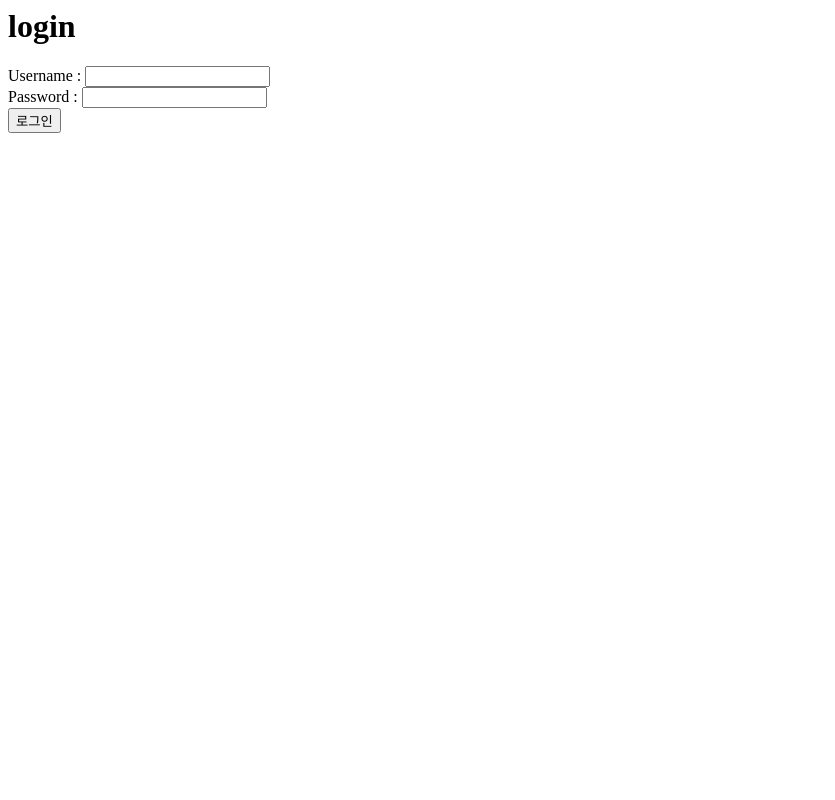
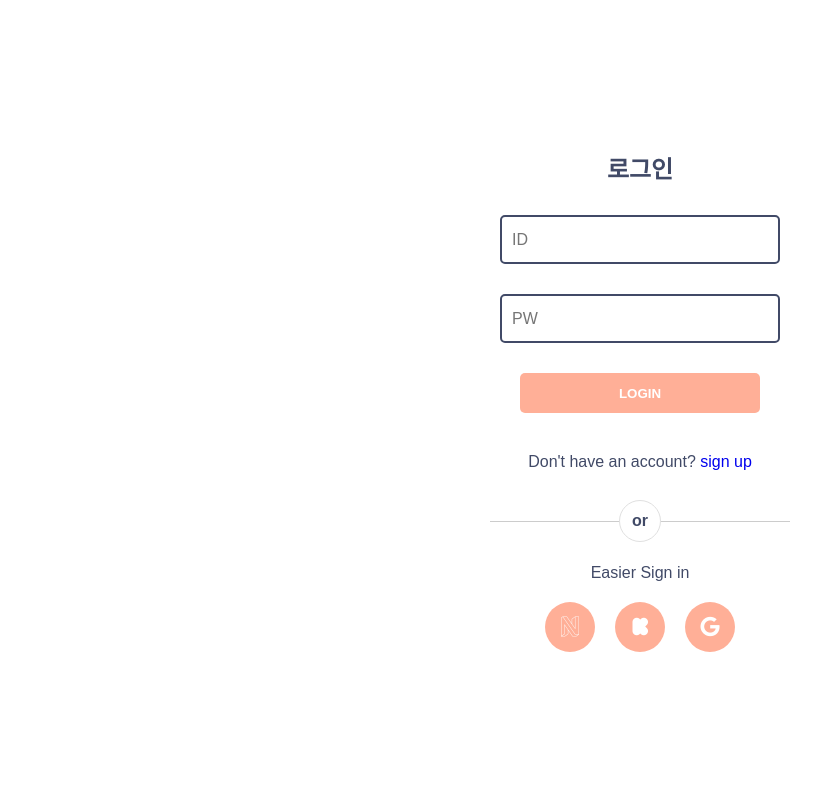
Before and after one commit to janguni/book_project, a Django app: template book/templates/account/login.html in a window 1280 px wide. Shown: the whole page, without its empty margins (0-835 px from the left). Run offline with Django 4.2, Linux system fonts and the light colour scheme; the template is opened without the code that fills it, so the values that code supplies are empty; parts of the project's set-up code (start-up, migrations or seed data) failed here and were passed over; some libraries are stand-ins or nearby versions.

Commit message:
로그인화면

```diff
--- a/book/templates/account/login.html
+++ b/book/templates/account/login.html
@@ -1,15 +1,43 @@
-{% block content %}
-<h1>login</h1>
-<div class="auth">
-    <form action="{% url 'login' %}" method="post">
-        {% csrf_token %}
-        Username :
-        <input type="input" name="username"><br>
-        Password :
-        <input type="password" name="password"><br>
-        <input type="submit" value="로그인">
+<DOCTYPE HTML5>
+<html>
+  <head>
+    <meta charset="UTF-8">
+    <title>Login</title>
+    <link rel="stylesheet" type="text/css" href="./login_style.css">
+    <script src="https://kit.fontawesome.com/51db22a717.js" crossorigin="anonymous">
+    </script>
+  </head>
+
+  <body width="100%" height="100%">
+    <form action="index.html" method="post" class="loginForm">
+      <h2>로그인</h2>
+      <div class="idForm">
+        <input type="text" class="id" placeholder="ID">
+      </div>
+      <div class="passForm">
+        <input type="password" class="pw" placeholder="PW">
+      </div>
+      <button type="button" class="btn" onclick="button()">
+        LOGIN
+      </button>
+      <script>
+      	let button = () => {
+        	alert('메인화면으로 이어지게 구현하기')
+        }
+      </script>
+      <div class="bottomText">
+        Don't have an account? <a href="#">sign up</a>
+      </div>
+      <div class="seperator"><b>or</b></div>
+      <p>Easier Sign in</p>
+      <!--Social login buttons-->
+      <div class="social-icon">
+
+        <!--네이버 카카오 아이콘 없음ㅜㅜ-->
+        <button type="button"><i class="fab fa-neos"></i>
+        <button type="button"><i class="fab fa-kickstarter-k"></i>
+        <button type="button"><i class="fab fa-google"></i></button>
+      </div>
     </form>
-</div>
-
-
-{% endblock %}
+  </body>
+</html>
--- /dev/null
+++ b/book/templates/account/login_style.css
@@ -0,0 +1,138 @@
+*{
+  margin: 0px;
+  padding: 0px;
+  text-decoration: none;
+  font-family:sans-serif;
+
+}
+
+body {
+  background-image: #34495e;
+}
+
+.loginForm {
+  position:absolute;
+  width:300px;
+  height:400px;
+  padding: 30px, 20px;
+  background-color:#FFFFFF;
+  text-align:center;
+  top:40%;
+  left:50%;
+  transform: translate(-50%,-50%);
+  border-radius: 15px;
+  color :#414a67;
+
+}
+
+.loginForm h2{
+  text-align: center;
+  margin: 30px;
+}
+
+.idForm{
+  border: 2px solid #414a67;
+  border-radius: 5px;
+  -moz-border-radius: 5px;
+  -webkit-border-radius: 5px;
+  margin: 30px;
+  margin-left: 10px;
+  margin-right: 10px;
+  padding: 10px 10px;
+}
+
+.passForm{
+  border: 2px solid #414a67;
+  border-radius: 5px;
+  -moz-border-radius: 5px;
+  -webkit-border-radius: 5px;
+  margin: 30px;
+  margin-left: 10px;
+  margin-right: 10px;
+  padding: 10px 10px;
+}
+
+.id {
+  width: 100%;
+  border:none;
+  outline:none;
+  color: #636e72;
+  font-size:16px;
+  height:25px;
+  background: none;
+}
+
+.pw {
+  width: 100%;
+  border:none;
+  outline:none;
+  color: #636e72;
+  font-size:16px;
+  height:25px;
+  background: none;
+}
+
+.btn {
+  position:relative;
+  left:40%;
+  transform: translateX(-50%);
+  margin-bottom: 40px;
+  width:80%;
+  height:40px;
+  background: #ffaf97 ;
+  background-position: left;
+  background-size: 200%;
+  color:white;
+  font-weight: bold;
+  border:none;
+  border-radius: 5px;
+  -moz-border-radius: 5px;
+  -webkit-border-radius: 5px;
+  cursor:pointer;
+  transition: 0.4s;
+  display:inline;
+}
+
+.btn:hover {
+  background-position: right;
+}
+
+.bottomText {
+  text-align: center;
+  color: #414a67 ;
+}
+
+.social-icon button {
+  font-size: 20px;
+  color: white;
+  height: 50px;
+  width: 50px;
+  background: #ffaf97;
+  border-radius: 60%;
+  margin: 20px 10px;
+  border: none;
+  cursor: pointer;
+}
+
+.seperator {
+  float: left;
+  width: 100%;
+  border-top: 1px solid #ccc;
+  text-align: center;
+  margin: 50px 0 0;
+}
+
+.seperator b {
+  width: 40px;
+  height: 40px;
+  font-size: 16px;
+  text-align: center;
+  line-height: 40px;
+  background: #fff;
+  display: inline-block;
+  border: 1px solid #e0e0e0;
+  border-radius: 50%;
+  position: relative;
+  top: -22px;
+  z-index: 1;
+}
```
